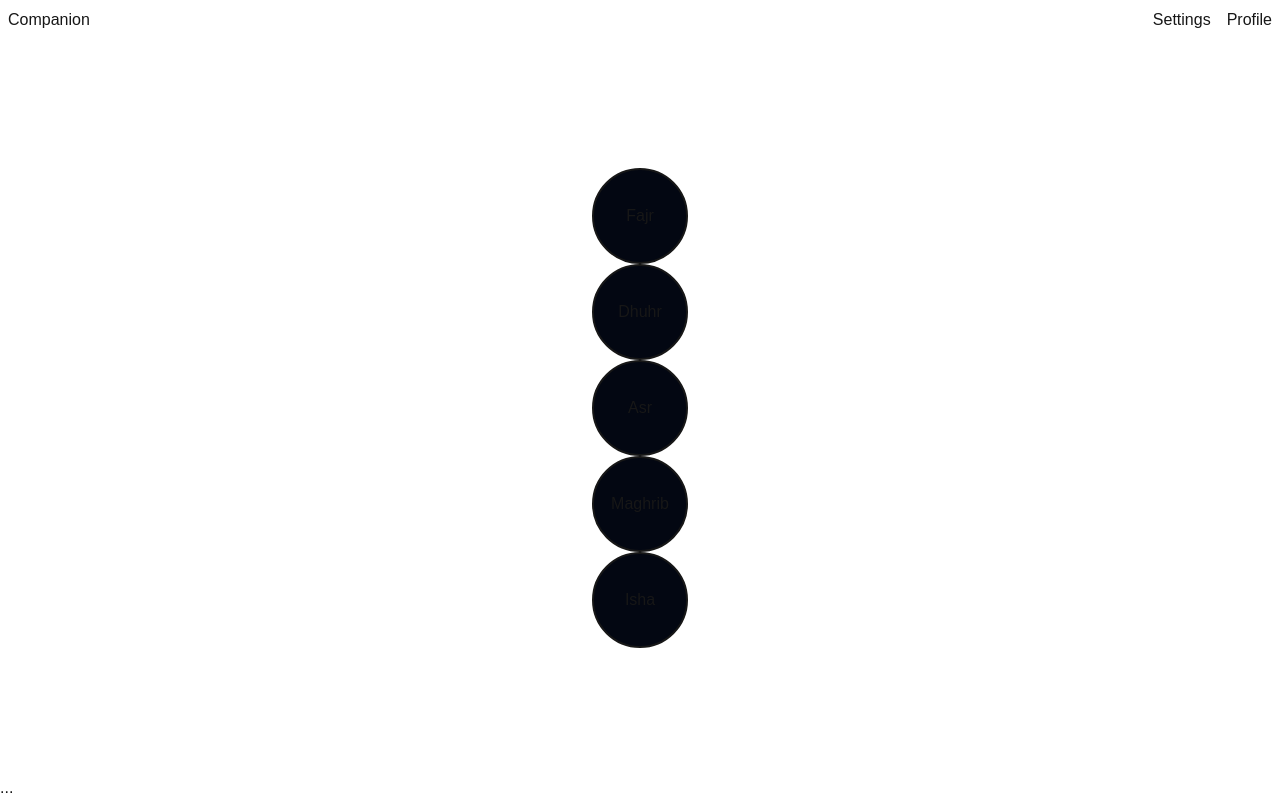
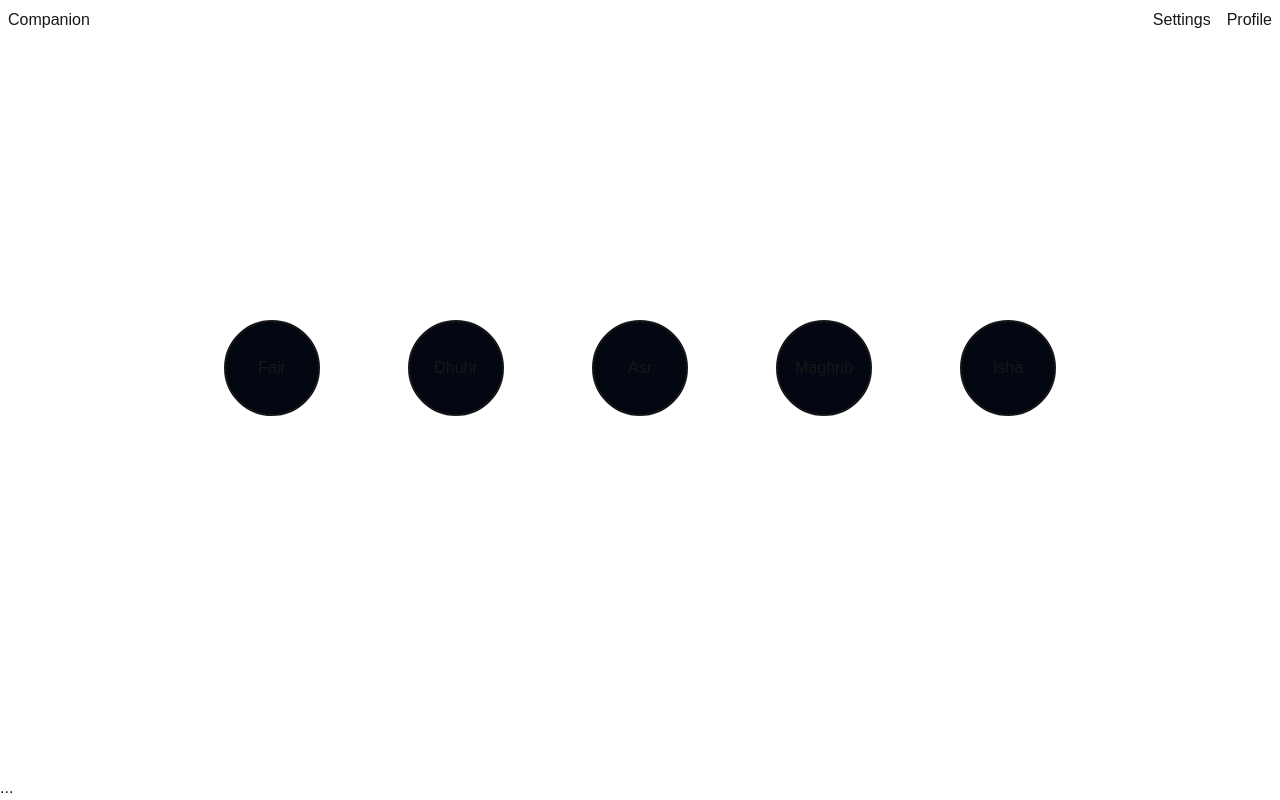
Before and after one commit to md-rehman/md-rehman.dev, a Next.js app in the folder apps/companion/: page /prayers in a window 1280 px wide. Built offline with nearby package versions, Linux system fonts and the light colour scheme; no server answers; the database is empty.

Commit message:
button animation and functionality implementation

```diff
--- a/apps/companion/src/components/page/prayers/Container.tsx
+++ b/apps/companion/src/components/page/prayers/Container.tsx
@@ -1,6 +1,6 @@
 "use client";
 
-import { Button } from "@/components/ui";
+import { PrayerButton } from "@/components/ui/Button";
 import { usePrayersAPI } from "@/hooks/prayers";
 import { useAuth, AuthProvider } from "@/providers/Auth";
 
@@ -31,11 +31,11 @@ export const PrayerTrackerCard = () => {
 
   return (
     <div>
-      <Button onClick={clickHandler}>Fajr</Button>
-      <Button onClick={clickHandler}>Dhuhr</Button>
-      <Button onClick={clickHandler}>Asr</Button>
-      <Button onClick={clickHandler}>Maghrib</Button>
-      <Button onClick={clickHandler}>Isha</Button>
+      <PrayerButton onClick={clickHandler} status="">Fajr</PrayerButton>
+      <PrayerButton onClick={clickHandler}>Dhuhr</PrayerButton>
+      <PrayerButton onClick={clickHandler}>Asr</PrayerButton>
+      <PrayerButton onClick={clickHandler}>Maghrib</PrayerButton>
+      <PrayerButton onClick={clickHandler}>Isha</PrayerButton>
     </div>
   );
 };
--- a/apps/companion/src/components/page/prayers_strict/Container.tsx
+++ b/apps/companion/src/components/page/prayers_strict/Container.tsx
@@ -1,6 +1,6 @@
 "use client";
 import { useState } from "react";
-import { Button } from "@/components/ui";
+import { PrayerButton } from "@/components/ui/Button";
 import { usePrayersStrictAPI } from "@/hooks/prayers";
 import { useAuth, AuthProvider } from "@/providers/Auth";
 import {
@@ -28,9 +28,7 @@ export const Main: React.FC<IMain> = ({ prayers }) => {
   console.log("MYLOG: prayers: ", prayers);
 
   const { user } = useAuth();
-  // const { addPrayer } = usePrayersStrictAPI();
-  const [selectedDate, setSelectedDate] = useState(
-    new Date().toISOString().split("T")[0],
+  const [selectedDate, setSelectedDate] = useState("2025-07-20"
   );
 
   const handlePrayerUpdate = (
@@ -61,37 +59,48 @@ export const Main: React.FC<IMain> = ({ prayers }) => {
       <header className="mb-20 flex flex-row">
         <input type="date" value={selectedDate} onChange={handleDateChange} />
       </header>
-      <section className="flex w-full flex-wrap items-center justify-between">
-        <Button
+      <section className="w-full text-center">
+        <PrayerButton
           onClick={(e) => handlePrayerUpdate(e, "fajr", "done")}
+          time="fajr"
           status={prayers[selectedDate]?.fajr}
+          handlePrayerUpdate={handlePrayerUpdate}
+
         >
           Fajr
-        </Button>
-        <Button
+        </PrayerButton>
+        <PrayerButton
           onClick={(e) => handlePrayerUpdate(e, "dhuhr", "done")}
+          time="dhuhr"
           status={prayers[selectedDate]?.dhuhr}
+          handlePrayerUpdate={handlePrayerUpdate}
         >
           Dhuhr
-        </Button>
-        <Button
+        </PrayerButton>
+        <PrayerButton
           onClick={(e) => handlePrayerUpdate(e, "asr", "done")}
+          time="asr"
           status={prayers[selectedDate]?.asr}
+          handlePrayerUpdate={handlePrayerUpdate}
         >
           Asr
-        </Button>
-        <Button
+        </PrayerButton>
+        <PrayerButton
           onClick={(e) => handlePrayerUpdate(e, "maghrib", "done")}
+          time="maghrib"
           status={prayers[selectedDate]?.maghrib}
+          handlePrayerUpdate={handlePrayerUpdate}
         >
           Maghrib
-        </Button>
-        <Button
+        </PrayerButton>
+        <PrayerButton
           onClick={(e) => handlePrayerUpdate(e, "isha", "done")}
+          time="isha"
           status={prayers[selectedDate]?.isha}
+          handlePrayerUpdate={handlePrayerUpdate}
         >
           Isha
-        </Button>
+        </PrayerButton>
       </section>
 
       <Test />
@@ -101,34 +110,5 @@ export const Main: React.FC<IMain> = ({ prayers }) => {
 
 
 const Test = () => {
-  const parentVariants = {
-  initial: {},
-  hover: {},
-};
-
-const childVariants = {
-  initial: { rotate: 0, scale: 1 },
-  hover: { rotate: 90, scale: 1.5 },
-};
-  return (
-    <motion.button
-      variants={parentVariants}
-      initial="initial"
-      whileHover="hover"
-      style={{
-        display: "flex",
-        alignItems: "center",
-        padding: "1rem 2rem",
-        fontSize: "1.2rem",
-      }}
-    >
-      <span style={{ marginRight: 12 }}>Visit our Industry</span>
-      <motion.span
-        variants={childVariants}
-        style={{ display: "inline-block" }}
-      >
-        ↑
-      </motion.span>
-    </motion.button>
-  );
+  return null;
 }
--- a/apps/companion/src/components/ui/Button.tsx
+++ b/apps/companion/src/components/ui/Button.tsx
@@ -1,46 +1,65 @@
 import { ComponentProps } from "react";
-import type { I_PRAYER_STATUS } from "@/types/fundamental";
+import type { I_PRAYER_TIME, I_PRAYER_STATUS } from "@/types/fundamental";
 import { AnimatePresence, motion } from "motion/react";
+import { animate } from "motion";
 
-type IButton = ComponentProps<"button"> & {
+type IPrayerButton = ComponentProps<"button"> & {
   status: I_PRAYER_STATUS | string;
+  time: I_PRAYER_TIME;
+  handlePrayerUpdate: (
+    e: React.MouseEvent,
+    prayerTime: I_PRAYER_TIME,
+    prayerStatus: I_PRAYER_STATUS,
+  ) => void;
 };
 type IButtonExtension = ComponentProps<"button"> & {
   status: I_PRAYER_STATUS | string;
   extraButtonExtensionStyle: string[];
 };
 
-const variants = {
-  main: {
-    initial: {},
-    hover: {},
-  },
-  masjid: {
-    initial: { top: 16, left: 16 },
-    hover: { top: -24, left: -40 },
-  },
-  home: {
-    initial: { top: 16, right: 16 },
-    hover: { top: -24, right: -40 },
-  },
-  missed: {
-    initial: { bottom: 16 },
-    hover: { bottom: -52 },
-  },
-};
-
-export const Button: React.FC<IButton> = ({ children, status, onClick }) => {
+export const PrayerButton: React.FC<IPrayerButton> = ({
+  children,
+  time,
+  status,
+  onClick,
+  handlePrayerUpdate,
+}) => {
   const extraButtonStyle: string[] = [];
   const extraButtonExtensionStyle: string[] = [];
   const state = {
     type: "default",
     level: 1,
+    initMainState: "initial",
   };
+  const variants = {
+    main: {
+      initial: {},
+      final: {},
+      animate: {},
+    },
+    masjid: {
+      initial: { top: 16, left: 16 },
+      final: { top: -24, left: -40 },
+      animate: { top: 16, left: 16 },
+    },
+    home: {
+      initial: { top: 16, right: 16 },
+      final: { top: -24, right: -40 },
+      animate: { top: 16, right: 16 },
+    },
+    missed: {
+      initial: { bottom: 16 },
+      final: { bottom: -52 },
+      animate: { bottom: 16 },
+    },
+  };
+
   switch (status) {
     case "untracked":
       break;
     case "missed":
       state.type = "extended";
+      variants.missed.animate = variants.missed.final;
       extraButtonStyle.push(" border-rose-700 text-rose-700");
       extraButtonStyle.push(
         " shadow-[inset_0px_0px_10px_0px_var(--color-rose-700)]",
@@ -57,6 +76,7 @@ export const Button: React.FC<IButton> = ({ children, status, onClick }) => {
       break;
     case "home":
       state.type = "extended";
+      variants.home.animate = variants.home.final;
       extraButtonStyle.push(" border-emerald-500 text-emerald-500");
       extraButtonStyle.push(
         " shadow-[inset_0px_0px_10px_0px_var(--color-emerald-500)]",
@@ -68,6 +88,7 @@ export const Button: React.FC<IButton> = ({ children, status, onClick }) => {
       break;
     case "masjid":
       state.type = "extended";
+      variants.masjid.animate = variants.masjid.final;
       extraButtonStyle.push(" border-emerald-500 text-emerald-500");
       extraButtonStyle.push(
         " shadow-[inset_0px_0px_20px_0px_var(--color-emerald-500)]",
@@ -80,57 +101,46 @@ export const Button: React.FC<IButton> = ({ children, status, onClick }) => {
     default:
       break;
   }
+
   return (
-    <div className="relative flex items-center justify-center">
+    <motion.div
+      className="relative mx-11 mb-20 inline-flex flex-wrap items-center justify-center"
+      variants={variants.main}
+      initial="initial"
+      whileHover="final"
+      animate="animate"
+    >
       <button
         className={`z-10 h-24 w-24 rounded-full border-2 bg-gray-950 ${extraButtonStyle.join("")}`}
         onClick={onClick}
       >
         {children}
       </button>
-      {state.type === "extended" ? (
-        <ButtonExtention
-          extraButtonExtensionStyle={extraButtonExtensionStyle}
-          status={status}
-        />
-      ) : null}
-    </div>
-  );
-};
-
-const ButtonExtention: React.FC<IButtonExtension> = ({
-  extraButtonExtensionStyle,
-  onClick,
-  status,
-}) => {
-  return (
-    <motion.div
-      className="absolute flex h-full w-full flex-col items-center justify-center"
-      variants={variants.main}
-      initial="initial"
-      whileHover="hover"
-    >
+      {state.type === "extended" || true ? (
+        <>
           <motion.button
             className={`absolute h-16 w-16 rounded-full border-2 ${status === "masjid" ? extraButtonExtensionStyle.join("") : ""}`}
-        onClick={onClick}
+            onClick={(e) => handlePrayerUpdate(e, time, "masjid")}
             variants={variants.masjid}
           >
             Masjid
           </motion.button>
           <motion.button
             className={`absolute h-16 w-16 rounded-full border-2 ${status === "home" ? extraButtonExtensionStyle.join("") : ""}`}
-        onClick={onClick}
+            onClick={(e) => handlePrayerUpdate(e, time, "home")}
             variants={variants.home}
           >
             Home
           </motion.button>
           <motion.button
             className={`absolute h-16 w-16 rounded-full border-2 ${status === "missed" ? extraButtonExtensionStyle.join("") : ""}`}
-        onClick={onClick}
+            onClick={(e) => handlePrayerUpdate(e, time, "missed")}
             variants={variants.missed}
           >
             Missed
           </motion.button>
+        </>
+      ) : null}
     </motion.div>
   );
 };
--- a/apps/companion/src/components/ui/index.ts
+++ /dev/null
@@ -1 +0,0 @@
-export { Button } from "./Button";
--- a/apps/companion/src/hooks/prayers.tsx
+++ b/apps/companion/src/hooks/prayers.tsx
@@ -50,7 +50,7 @@ export const usePrayersStrictAPI = () => {
         .upsert(prayer)
         .select();
 
-      setData(response?.data[0]);
+      setData(response?.data);
     } catch (err) {
       setError(err as AuthError);
     } finally {
```
Also changed, not shown: apps/companion/src/hooks/index.ts (deleted), 1 other file (tests, documents, lock files or other folders). Lines whose indentation alone changed are shown as unchanged.
